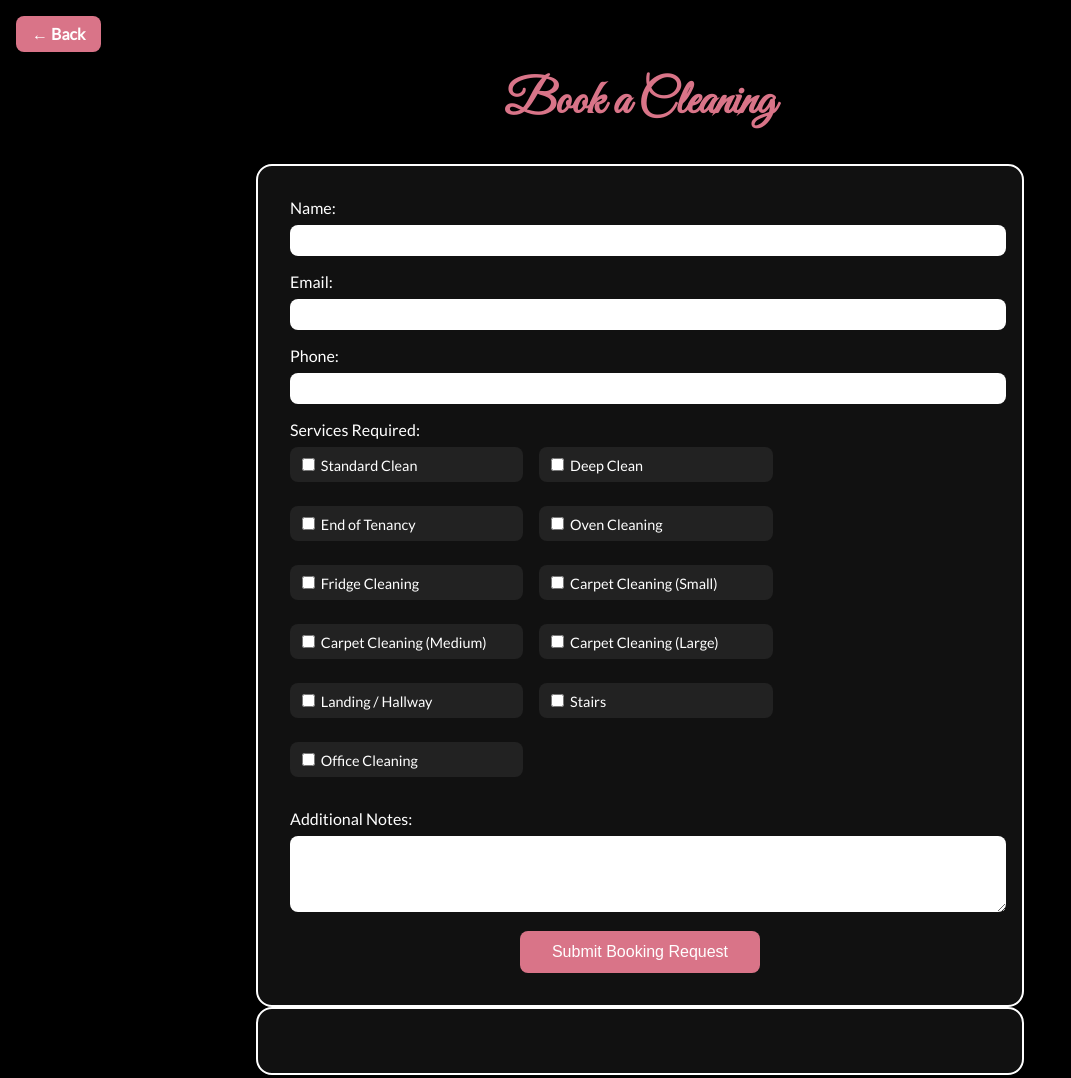
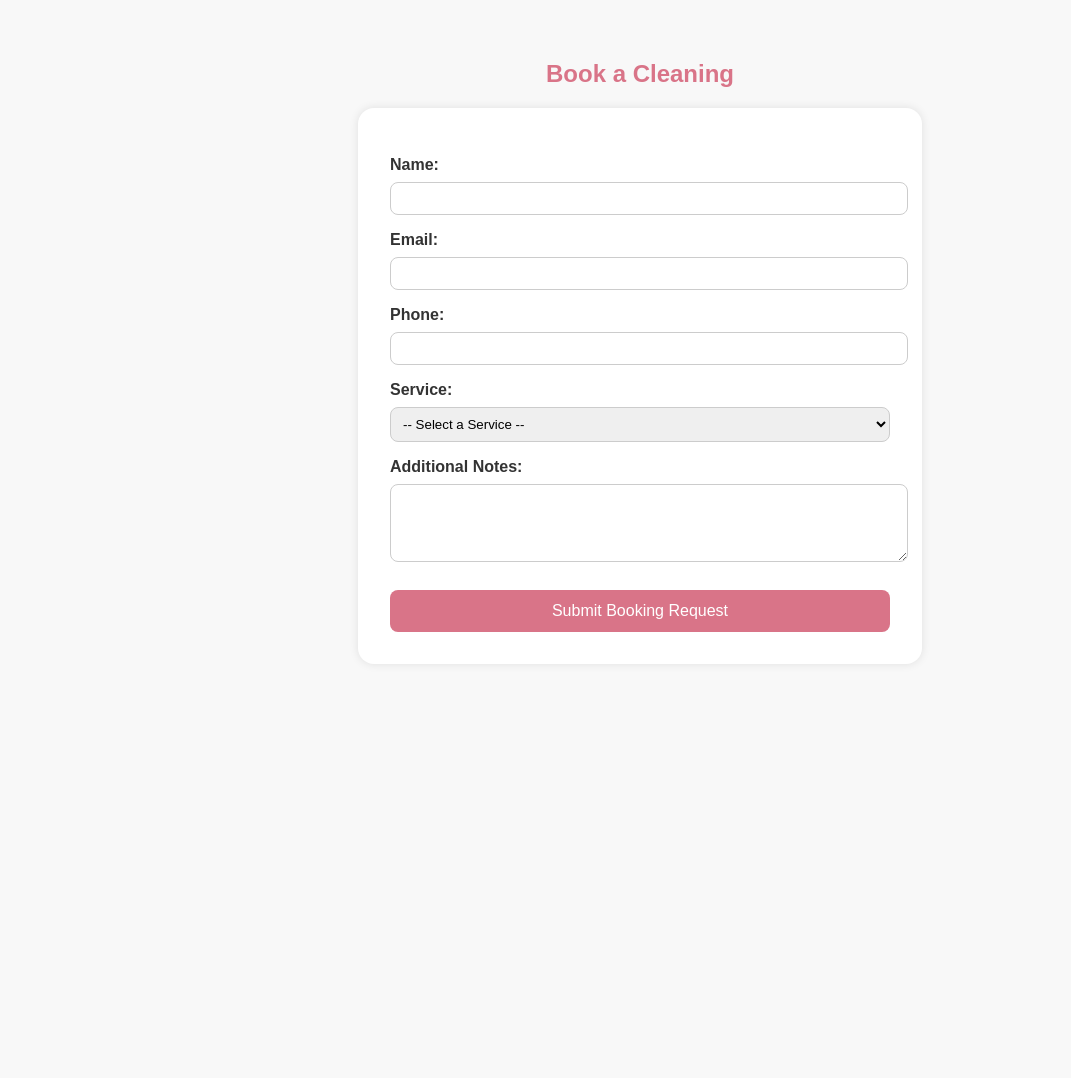
Before and after one commit to davidneophitou/davidneophitou.github.io, a plain HTML site: page booking.html in a window 1280 px wide. Shown: the whole page, without its empty margins (0-1071 px from the left). After the commit the page ends 800 px from the top, so only its background shows below. Drawn offline with Linux system fonts and the light colour scheme.

Commit message:
Update booking.html

```diff
--- a/booking.html
+++ b/booking.html
@@ -3,95 +3,50 @@
 <head>
   <meta charset="UTF-8" />
   <meta name="viewport" content="width=device-width, initial-scale=1.0"/>
-  <title>Book a Cleaning – Cleaning is Caring</title>
-  <link href="https://fonts.googleapis.com/css2?family=Great+Vibes&family=Lato&display=swap" rel="stylesheet">
+  <title>Book a Cleaning</title>
   <style>
     body {
-      background-color: #000;
-      color: #fff;
-      font-family: 'Lato', sans-serif;
-      margin: 0;
+      background-color: #f8f8f8;
+      font-family: Arial, sans-serif;
+      color: #333;
       padding: 2rem;
-      position: relative;
-    }
-
-    .back-button {
-      position: absolute;
-      top: 1rem;
-      left: 1rem;
-      background-color: #D97488;
-      color: white;
-      padding: 0.5rem 1rem;
-      border-radius: 0.5rem;
-      text-decoration: none;
-      font-size: 1rem;
-      font-weight: bold;
-    }
-
-    .back-button:hover {
-      background-color: #c05a70;
     }
 
     h2 {
-      font-family: 'Great Vibes', cursive;
-      font-size: 3rem;
+      text-align: center;
       color: #D97488;
-      text-align: center;
-      margin-bottom: 2rem;
     }
 
     form {
-      background-color: #111;
+      max-width: 500px;
+      margin: auto;
+      background: white;
       padding: 2rem;
       border-radius: 1rem;
-      max-width: 700px;
-      margin: auto;
-      border: 2px solid white;
+      box-shadow: 0 0 10px rgba(0,0,0,0.1);
     }
 
     label {
       display: block;
-      margin-bottom: 0.5rem;
-      color: #fff;
+      margin: 1rem 0 0.5rem;
+      font-weight: bold;
     }
 
-    input[type="text"],
-    input[type="email"],
-    input[type="tel"],
-    textarea {
+    input, select, textarea {
       width: 100%;
       padding: 0.5rem;
-      margin-bottom: 1rem;
+      border: 1px solid #ccc;
       border-radius: 0.5rem;
-      border: none;
-    }
-
-    .checkbox-grid {
-      display: flex;
-      flex-wrap: wrap;
-      gap: 1rem;
-      margin-bottom: 1.5rem;
-    }
-
-    .checkbox-grid label {
-      width: calc(33.333% - 1rem);
-      background-color: #222;
-      padding: 0.5rem;
-      border-radius: 0.5rem;
-      font-size: 0.9rem;
-      cursor: pointer;
     }
 
     input[type="submit"] {
       background-color: #D97488;
-      color: #fff;
+      color: white;
       border: none;
-      padding: 0.75rem 2rem;
+      padding: 0.75rem;
+      margin-top: 1.5rem;
+      cursor: pointer;
       font-size: 1rem;
-      border-radius: 0.5rem;
-      cursor: pointer;
-      display: block;
-      margin: auto;
     }
 
     input[type="submit"]:hover {
@@ -100,14 +55,13 @@
   </style>
 </head>
 <body>
-  <a href="index.html" class="back-button">← Back</a>
 
   <h2>Book a Cleaning</h2>
 
   <form action="https://formsubmit.co/enquiries@cleaningiscaring.co.uk" method="POST">
-    <!-- Redirect to a thank you page -->
-    <input type="hidden" name="_next" value="https://cleaningiscaring.co.uk/thankyou.html">
-    <input type="hidden" name="_subject" value="New Cleaning Booking Request">
+    <!-- Hidden fields -->
+    <input type="hidden" name="_thankyou.html" value="https://cleaningiscaring.co.uk/thankyou.html">
+    <input type="hidden" name="_subject" value="New Booking Request">
     <input type="hidden" name="_captcha" value="false">
 
     <label for="name">Name:</label>
@@ -119,20 +73,17 @@
     <label for="phone">Phone:</label>
     <input type="tel" id="phone" name="Phone" required autocomplete="tel" pattern="[0-9+\-\s]{7,15}" />
 
-    <label>Services Required:</label>
-    <div class="checkbox-grid">
-      <label><input type="checkbox" name="Services[]" value="Standard Clean" /> Standard Clean</label>
-      <label><input type="checkbox" name="Services[]" value="Deep Clean" /> Deep Clean</label>
-      <label><input type="checkbox" name="Services[]" value="End of Tenancy" /> End of Tenancy</label>
-      <label><input type="checkbox" name="Services[]" value="Oven Cleaning" /> Oven Cleaning</label>
-      <label><input type="checkbox" name="Services[]" value="Fridge Cleaning" /> Fridge Cleaning</label>
-      <label><input type="checkbox" name="Services[]" value="Carpet Cleaning (Small)" /> Carpet Cleaning (Small)</label>
-      <label><input type="checkbox" name="Services[]" value="Carpet Cleaning (Medium)" /> Carpet Cleaning (Medium)</label>
-      <label><input type="checkbox" name="Services[]" value="Carpet Cleaning (Large)" /> Carpet Cleaning (Large)</label>
-      <label><input type="checkbox" name="Services[]" value="Landing/Hallway" /> Landing / Hallway</label>
-      <label><input type="checkbox" name="Services[]" value="Stairs" /> Stairs</label>
-      <label><input type="checkbox" name="Services[]" value="Office Cleaning" /> Office Cleaning</label>
-    </div>
+    <label for="service">Service:</label>
+    <select id="service" name="Service" required>
+      <option value="">-- Select a Service --</option>
+      <option value="Standard Clean">Standard Clean</option>
+      <option value="Deep Clean">Deep Clean</option>
+      <option value="End of Tenancy">End of Tenancy</option>
+      <option value="Oven Cleaning">Oven Cleaning</option>
+      <option value="Fridge Cleaning">Fridge Cleaning</option>
+      <option value="Carpet Cleaning">Carpet Cleaning</option>
+      <option value="Office Cleaning">Office Cleaning</option>
+    </select>
 
     <label for="message">Additional Notes:</label>
     <textarea id="message" name="Message" rows="4"></textarea>
@@ -140,7 +91,5 @@
     <input type="submit" value="Submit Booking Request" />
   </form>
 
-  <form action="https://formsubmit.co/enquiries@cleaningiscaring.co.uk" method="POST">
-
 </body>
 </html>
```
